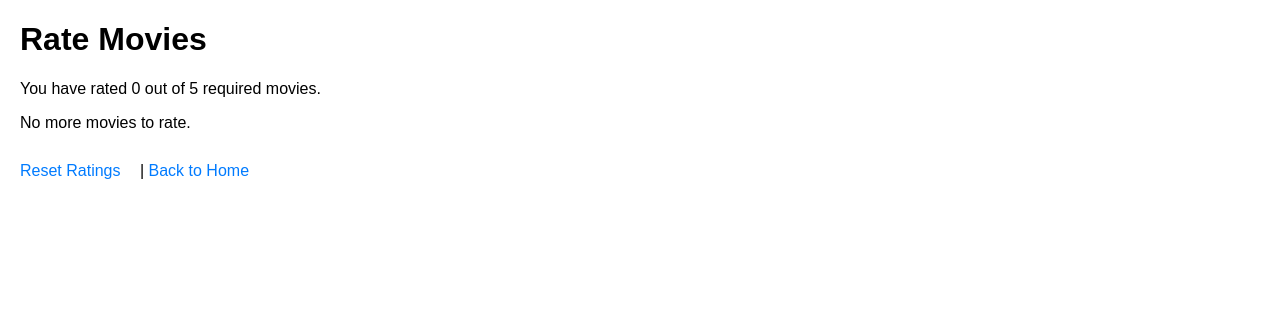
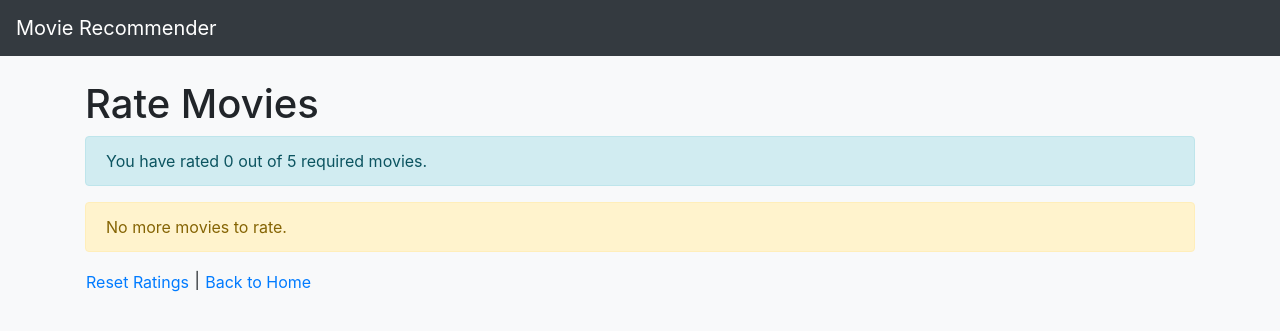
Before and after one commit to greenleafz/movie-recommendation, a Flask app: template app/templates/rate_movies.html in a window 1280 px wide. Shown: the top 331 px of the page. Run offline with Flask 3, Linux system fonts and the light colour scheme; the template is opened without the code that fills it, so the values that code supplies are empty; parts of the project's set-up code (start-up, migrations or seed data) failed here and were passed over; some libraries are stand-ins or nearby versions.

Commit message:
Beautify and refactor fonrt end

```diff
--- /dev/null
+++ b/app/static/css/styles.css
@@ -0,0 +1,21 @@
+/* Custom styles */
+
+body {
+    background-color: #f8f9fa;
+}
+
+.card-img-top {
+    height: 350px;
+    object-fit: cover;
+}
+
+.card-title {
+    font-size: 1.1em;
+    font-weight: bold;
+}
+
+.btn-link {
+    padding: 0;
+    font-weight: 400;
+    color: #007bff;
+}
--- /dev/null
+++ b/app/templates/base.html
@@ -0,0 +1,42 @@
+<!DOCTYPE html>
+<html lang="en">
+<head>
+    <meta charset="UTF-8">
+    <title>{{ title | default('Movie Recommender') }}</title>
+    <!-- Bootstrap CSS -->
+    <link rel="stylesheet" href="https://stackpath.bootstrapcdn.com/bootstrap/4.5.0/css/bootstrap.min.css">
+    <!-- Custom CSS (if any) -->
+    <link rel="stylesheet" href="{{ url_for('static', filename='css/styles.css') }}">
+</head>
+<body>
+    <!-- Navigation Bar -->
+    <nav class="navbar navbar-expand-lg navbar-dark bg-dark">
+        <a class="navbar-brand" href="{{ url_for('home') }}">Movie Recommender</a>
+        <button class="navbar-toggler" type="button" data-toggle="collapse" data-target="#navbarNav"     aria-controls="navbarNav" aria-expanded="false" aria-label="Toggle navigation">
+            <span class="navbar-toggler-icon"></span>
+        </button>
+        <div class="collapse navbar-collapse" id="navbarNav">
+            {% if session.get('rated_movies') %}
+            <ul class="navbar-nav ml-auto">
+                <li class="nav-item">
+                    <a class="nav-link" href="{{ url_for('rate_movies') }}">Rate More Movies</a>
+                </li>
+                <li class="nav-item">
+                    <a class="nav-link" href="{{ url_for('reset_ratings') }}">Reset Ratings</a>
+                </li>
+            </ul>
+            {% endif %}
+        </div>
+    </nav>
+
+    <!-- Main Content -->
+    <div class="container mt-4">
+        {% block content %}{% endblock %}
+    </div>
+
+    <!-- Bootstrap JS and dependencies (Optional, if you use Bootstrap JS components) -->
+    <script src="https://code.jquery.com/jquery-3.5.1.slim.min.js"></script>
+    <script src="https://cdn.jsdelivr.net/npm/popper.js@1.16.1/dist/umd/popper.min.js"></script>
+    <script src="https://stackpath.bootstrapcdn.com/bootstrap/4.5.0/js/bootstrap.min.js"></script>
+</body>
+</html>
--- a/app/templates/rate_movies.html
+++ b/app/templates/rate_movies.html
@@ -1,138 +1,61 @@
-<!DOCTYPE html>
-<html lang="en">
-<head>
-    <meta charset="UTF-8">
-    <title>Rate Movies</title>
-    <style>
-        body {
-            font-family: Arial, sans-serif;
-            margin: 20px;
-        }
-        .movie {
-            display: flex;
-            align-items: center;
-            margin-bottom: 15px;
-        }
-        .movie img {
-            width: 100px;
-            margin-right: 20px;
-            border-radius: 5px;
-        }
-        .star-rating {
-            direction: rtl;
-            font-size: 1.5em;
-            unicode-bidi: bidi-override;
-            display: inline-block;
-        }
-        .star-rating input[type="radio"] {
-            display: none;
-        }
-        .star-rating label {
-            color: #ddd;
-            cursor: pointer;
-            padding: 0 5px;
-        }
-        .star-rating input[type="radio"]:checked ~ label,
-        .star-rating label:hover,
-        .star-rating label:hover ~ label {
-            color: gold;
-        }
-        .error {
-            color: red;
-            margin-top: 10px;
-            font-weight: bold;
-        }
-        .navigation-buttons {
-            margin-top: 20px;
-        }
-        .navigation-buttons button {
-            padding: 10px 20px;
-            font-size: 1em;
-            margin-right: 10px;
-            cursor: pointer;
-            border: none;
-            border-radius: 5px;
-            background-color: #007BFF;
-            color: white;
-        }
-        .navigation-buttons button:hover {
-            background-color: #0056b3;
-        }
-        .links {
-            margin-top: 30px;
-        }
-        .links a {
-            margin-right: 15px;
-            text-decoration: none;
-            color: #007BFF;
-        }
-        .links a:hover {
-            text-decoration: underline;
-        }
-        .progress {
-            margin-top: 10px;
-            font-size: 1em;
-        }
-    </style>
-</head>
-<body>
+{% extends "base.html" %}
+{% block content %}
 <h1>Rate Movies</h1>
 
 <!-- Progress Indicator -->
 {% if session['rated_movies'] %}
-        <div class="progress">
+    <div class="alert alert-info">
         You have rated {{ session['rated_movies']|length }} out of 5 required movies.
     </div>
 {% else %}
-        <div class="progress">
+    <div class="alert alert-info">
         You have rated 0 out of 5 required movies.
     </div>
 {% endif %}
 
 <!-- Error Message -->
 {% if error_message %}
-        <p class="error">{{ error_message }}</p>
+    <div class="alert alert-danger">
+        {{ error_message }}
+    </div>
 {% endif %}
 
 <!-- Movie Rating Form -->
 {% if movies %}
     <form method="post">
+        <div class="row">
             {% for movie in movies %}
-            <div class="movie">
-                <img src="{{ movie.poster_url }}" alt="{{ movie.title }} poster">
-                <div>
-                    <p><strong>{{ movie.title }}</strong></p>
-                    <div class="star-rating">
-                        <input type="radio" name="movie_{{ movie.title }}" id="movie_{{ loop.index }}_rating_5" value="5">
-                        <label for="movie_{{ loop.index }}_rating_5" title="5 stars">&#9733;</label>
-
-                        <input type="radio" name="movie_{{ movie.title }}" id="movie_{{ loop.index }}_rating_4" value="4">
-                        <label for="movie_{{ loop.index }}_rating_4" title="4 stars">&#9733;</label>
-
-                        <input type="radio" name="movie_{{ movie.title }}" id="movie_{{ loop.index }}_rating_3" value="3">
-                        <label for="movie_{{ loop.index }}_rating_3" title="3 stars">&#9733;</label>
-
-                        <input type="radio" name="movie_{{ movie.title }}" id="movie_{{ loop.index }}_rating_2" value="2">
-                        <label for="movie_{{ loop.index }}_rating_2" title="2 stars">&#9733;</label>
-
-                        <input type="radio" name="movie_{{ movie.title }}" id="movie_{{ loop.index }}_rating_1" value="1">
-                        <label for="movie_{{ loop.index }}_rating_1" title="1 star">&#9733;</label>
+            <div class="col-md-4 col-sm-6 mb-4">
+                <div class="card">
+                    <img src="{{ movie.poster_url }}" class="card-img-top" alt="{{ movie.title }} poster">
+                    <div class="card-body">
+                        <h5 class="card-title">{{ movie.title }}</h5>
+                        <div class="form-group">
+                            <label for="movie_{{ loop.index }}">Your Rating:</label>
+                            <select class="form-control" name="movie_{{ movie.title }}" id="movie_{{ loop.index }}">
+                                <option value="" selected>Choose...</option>
+                                <option value="5">5 - Loved it</option>
+                                <option value="4">4 - Liked it</option>
+                                <option value="3">3 - It was okay</option>
+                                <option value="2">2 - Didn't like it</option>
+                                <option value="1">1 - Hated it</option>
+                            </select>
+                        </div>
                     </div>
                 </div>
             </div>
             {% endfor %}
-
-            <div class="navigation-buttons">
-                <button type="submit" name="action" value="next">Next</button>
-                <button type="submit" name="action" value="done">Done</button>
+        </div>
+        <div class="text-center">
+            <button type="submit" name="action" value="next" class="btn btn-primary">Next</button>
+            <button type="submit" name="action" value="done" class="btn btn-success">Done</button>
         </div>
     </form>
 {% else %}
-        <p>No more movies to rate.</p>
+    <div class="alert alert-warning">
+        No more movies to rate.
+    </div>
 {% endif %}
 
-    <div class="links">
-        <a href="{{ url_for('reset_ratings') }}">Reset Ratings</a> | <a href="/">Back to Home</a>
-    </div>
-</body>
-</html>
+<a href="{{ url_for('reset_ratings') }}" class="btn btn-link">Reset Ratings</a> | <a href="{{ url_for('home') }}" class="btn btn-link">Back to Home</a>
+{% endblock %}
```
Also changed, not shown: app/templates/home.html (+19 -23 lines), app/templates/personalized_recommendations.html (+35 -44 lines), app/templates/recommendations.html (+18 -14 lines), app/templates/session_recommendations.html (+18 -32 lines), app/templates/similar_movies.html (+16 -31 lines). Lines whose indentation alone changed are shown as unchanged.
